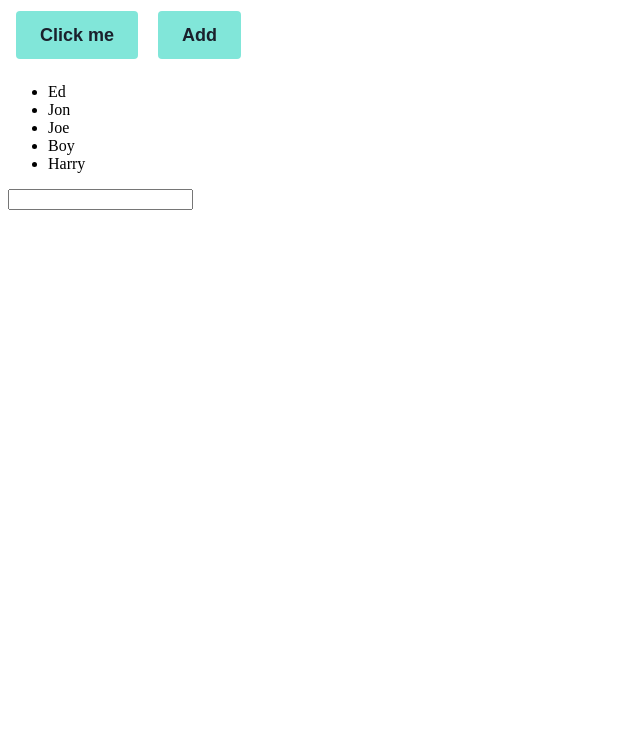
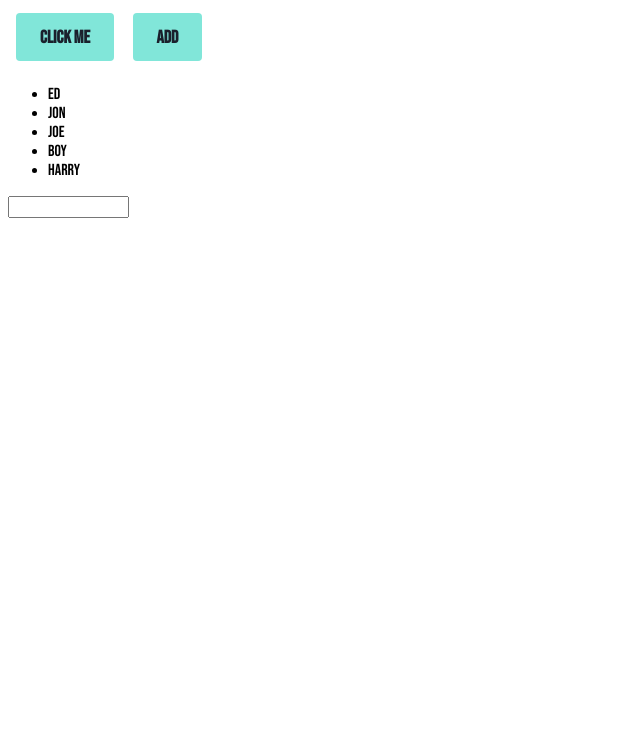
Before and after one commit to fabianbrash/JSDOM, a plain HTML site: page index.html in a window 1280 px wide. Shown: the part 63-800 px from the top of the page, without its empty margins (0-640 px from the left). Drawn offline with Linux system fonts and the light colour scheme.

Commit message:
updated font & .gitignore

```diff
--- a/app.js
+++ b/app.js
@@ -36,4 +36,7 @@ addListBtn.addEventListener('click', () => {
 
     //Attach the li to the user List
     userListRoot.appendChild(newLi);
+
+    //Clear form
+    listInput.value = '';
 })
--- a/index.html
+++ b/index.html
@@ -18,7 +18,7 @@
         <li>Harry</li>
     </ul>
 
-    <input class="list-input" type="text" />
+    <input name='lInput' class="list-input" type="text" value='' />
 
     <script src="app.js"></script>
 </body>
--- a/style.css
+++ b/style.css
@@ -1,3 +1,8 @@
+@import url('https://fonts.googleapis.com/css2?family=Bebas+Neue&family=Oswald&display=swap');
+
+* {
+    font-family: 'Bebas Neue', cursive;
+}
 .change {
     color: lightblue;
     font-size: 100px;
```
Also changed, not shown: 1 other file.
